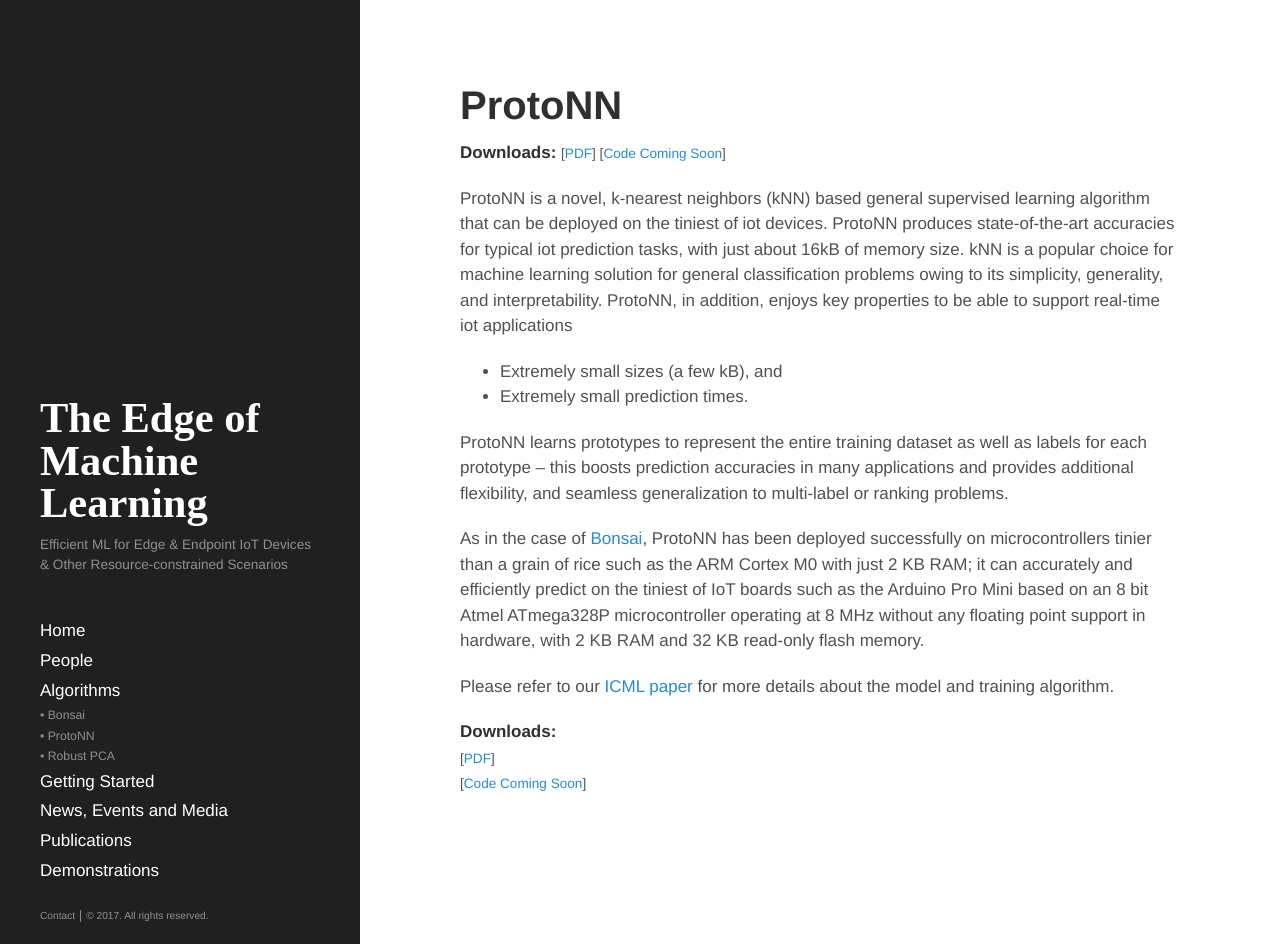
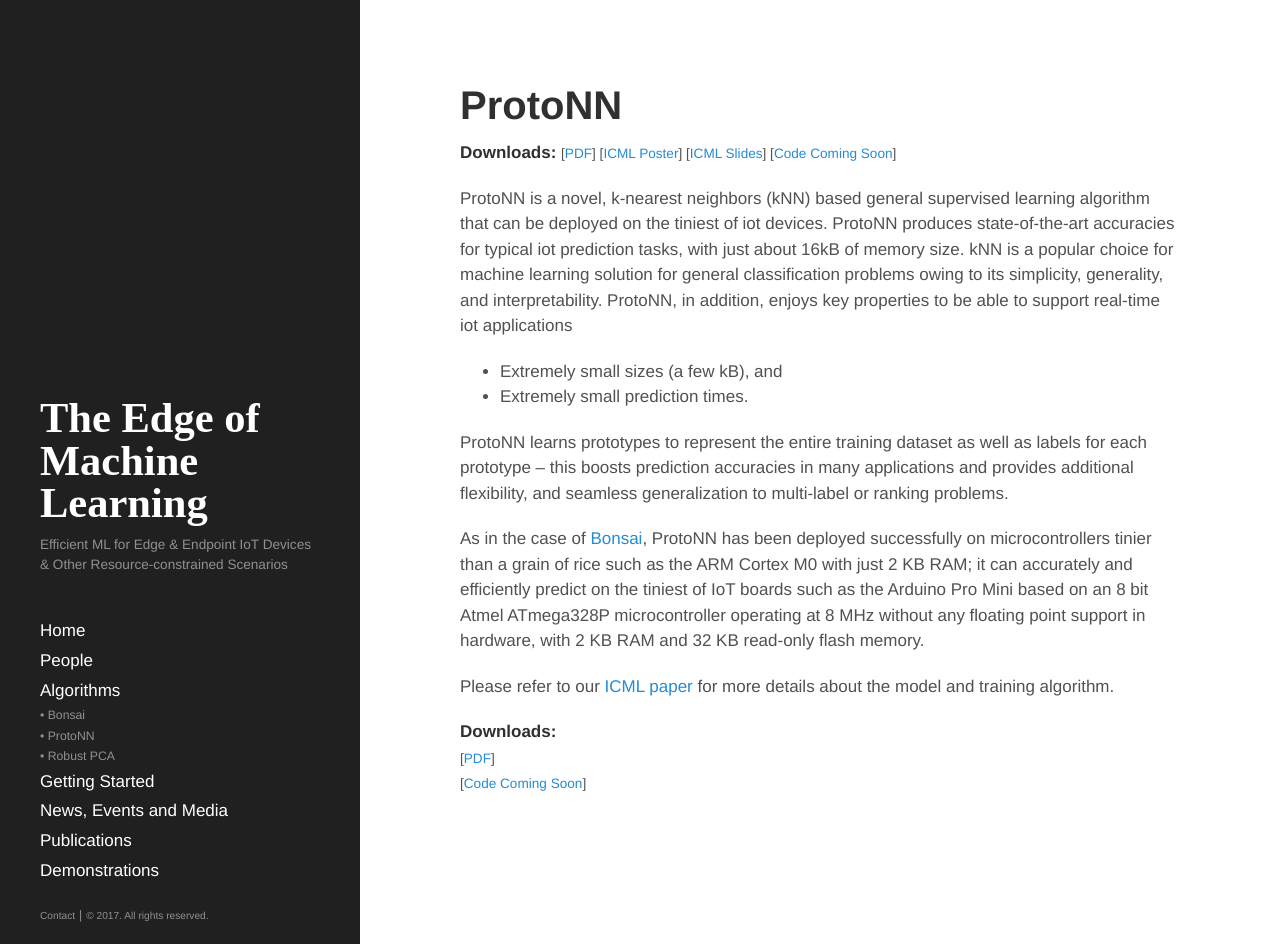
Before and after one commit to ShishirPatil/EdgeML, a Jekyll site: the page built from Algorithms/ProtoNN.md, in a window 1280 px wide and 944 px high. Built offline with Jekyll 4.4.1, drawn with Linux system fonts in a browser that asks for light colours.

Commit message:
Linking to ProtoNN ICML files

```diff
--- a/Algorithms/ProtoNN.md
+++ b/Algorithms/ProtoNN.md
@@ -7,6 +7,8 @@ category: Algorithms
 **Downloads:**
 <span class="publ-linklist">
     [<a href="{{ site.baseurl}}{{ site.customurl.protonn.pdf }}">PDF</a>]
+    [<a href="{{ site.baseurl}}{{ site.customurl.protonn.poster }}">ICML Poster</a>]
+    [<a href="{{ site.baseurl}}{{ site.customurl.protonn.slides }}">ICML Slides</a>]
     \[[Code Coming Soon]()\]
 </span>
 
--- a/_config.yml
+++ b/_config.yml
@@ -35,6 +35,8 @@ customurl:
 
   protonn:
     pdf: /files/protonn.pdf
+    poster: /files/icml-protonn-poster.pdf
+    slides: /files/icml-protonn-slides.pdf
 
   rpca:
     pdf:  /files/robustpca.pdf
```
